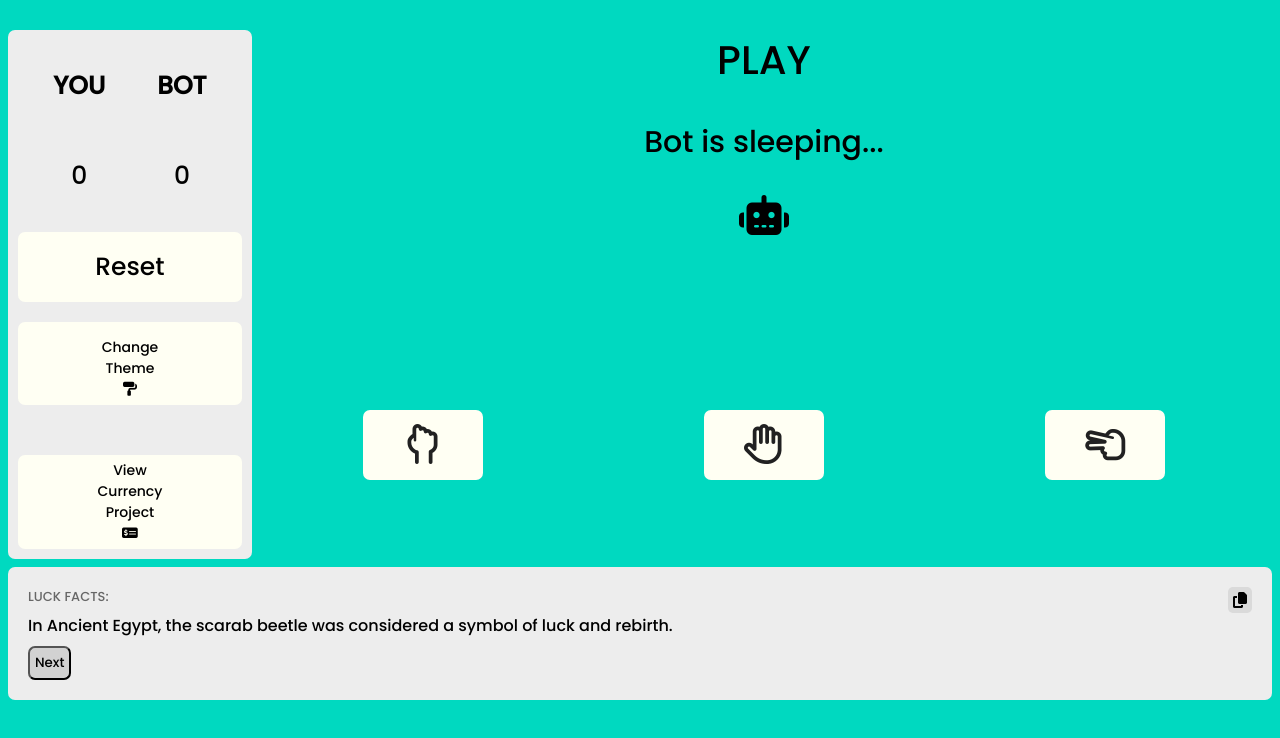
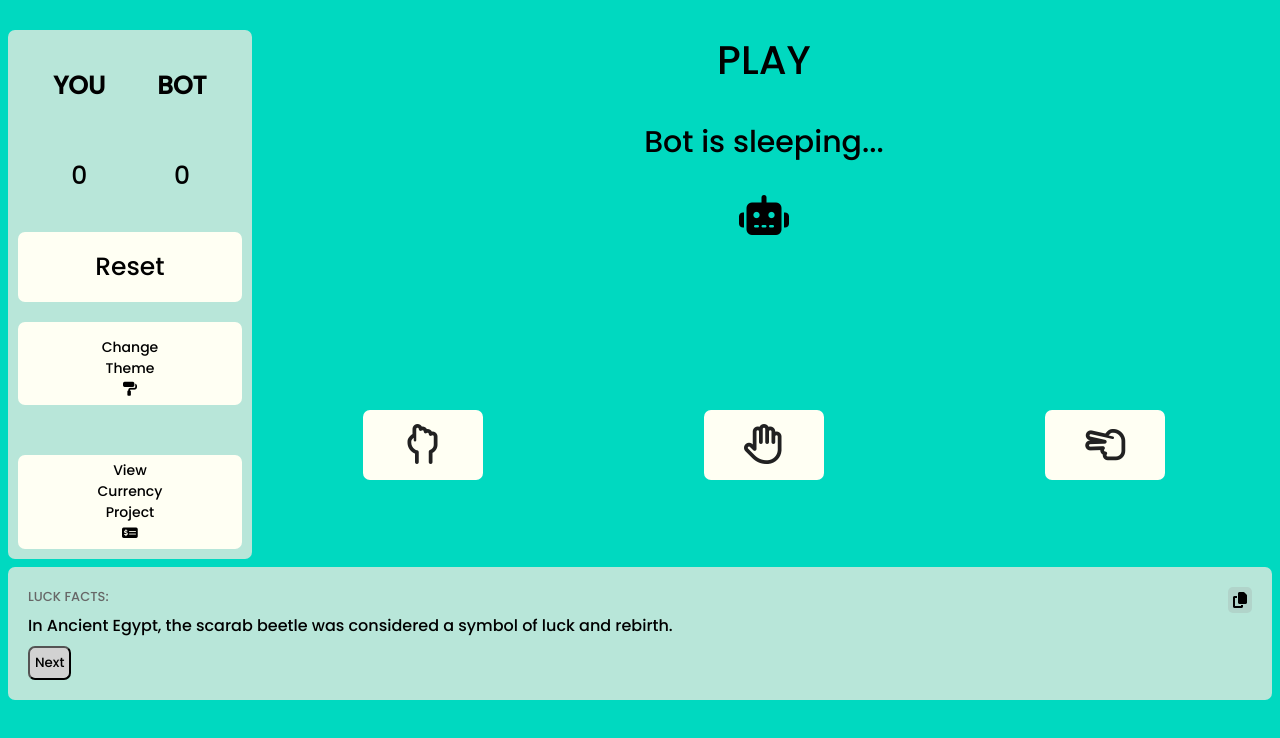
Before and after one commit to GAURAV-DEEP01/rockPaperScissor, a plain HTML site: page index.html in a window 1280 px wide. Drawn offline with Linux system fonts and the light colour scheme; a script that the page names is missing.

Commit message:
Update rps.css

```diff
--- a/rps.css
+++ b/rps.css
@@ -23,7 +23,7 @@ body {
     margin-top: 30px;
     margin-left: 8px;
     font-size: 25px;
-    background-color: #ededed;
+    background-color:#B8E6D9;
     border-radius: 7px;
 }
 .scoretable{
@@ -117,7 +117,7 @@ button:focus {
 .luckFacts{
     margin: 8px;
     padding: 20px;
-    background-color: #ededed ;
+    background-color:#B8E6D9 ;
     border-radius: 7px;
 }
 .luckFactsBtn{
```
